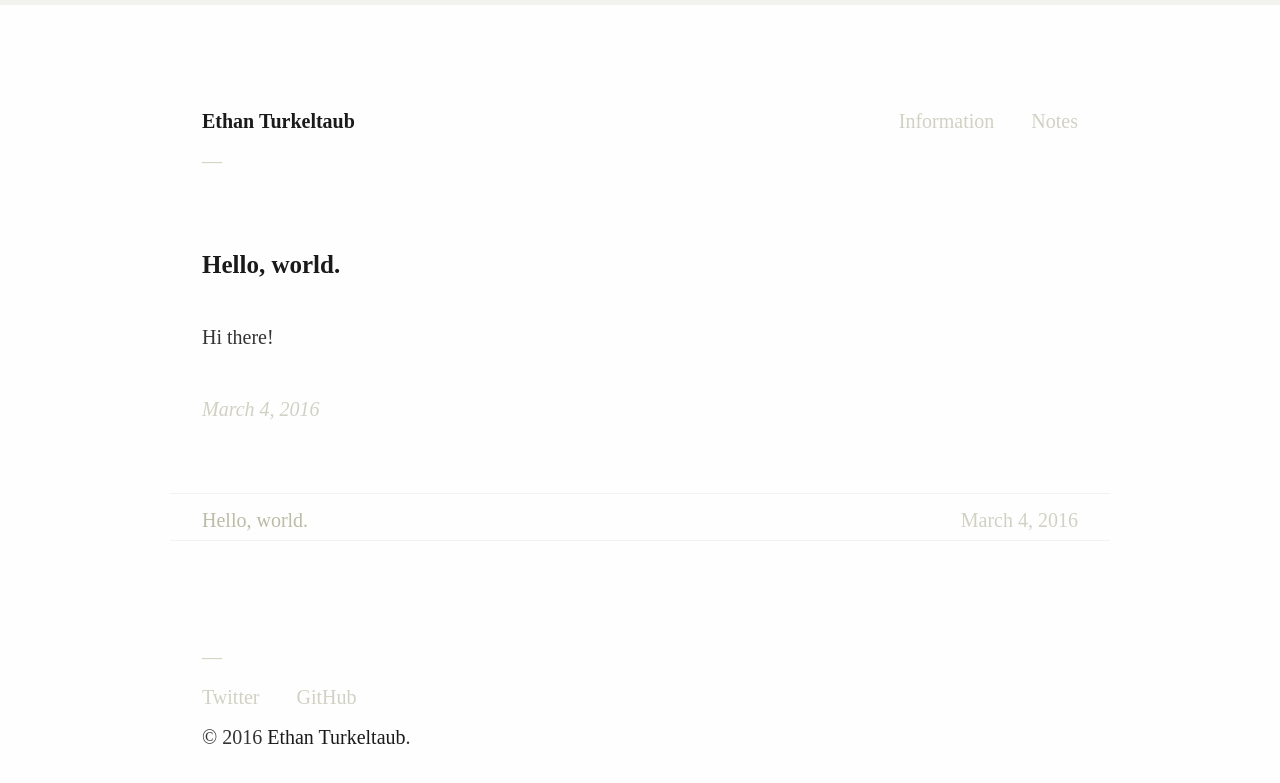
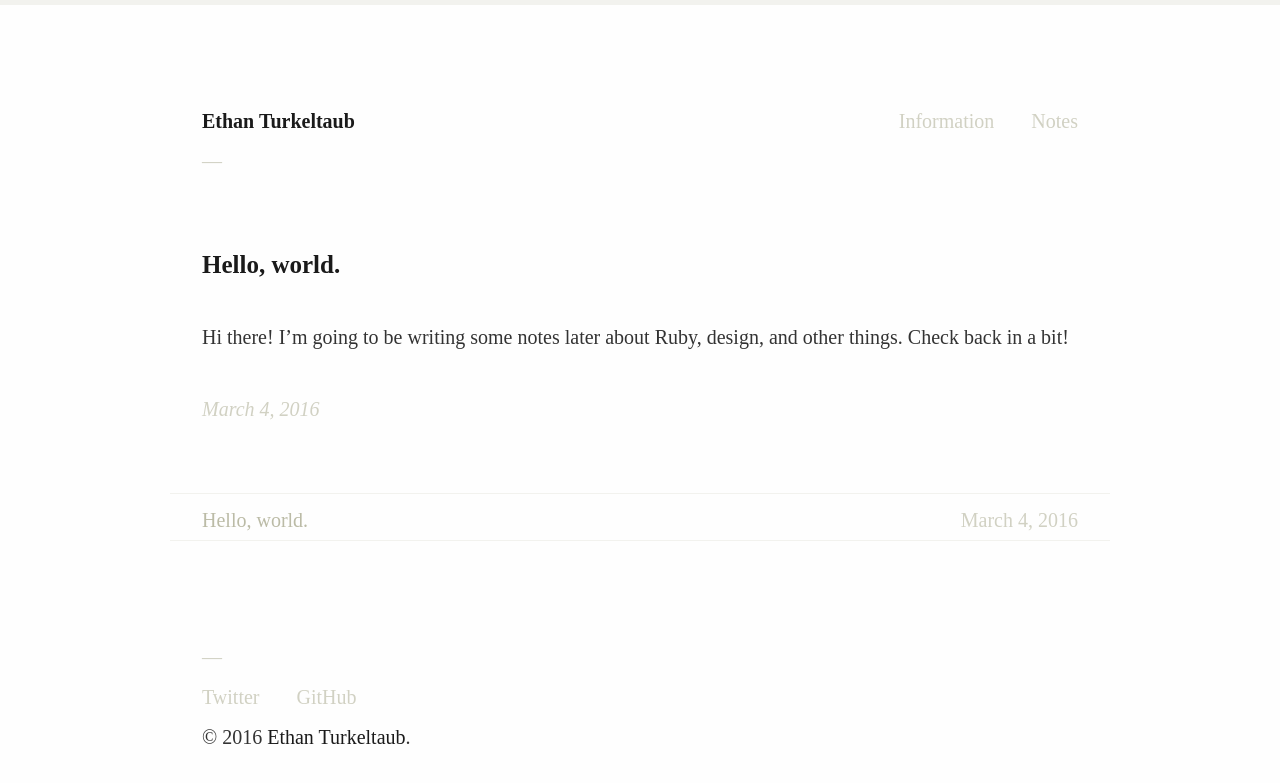
Before and after one commit to ethnt/ethnt.me, a Jekyll site: the page built from _posts/2016-03-04-hello-world.markdown, in a window 1280 px wide. Shown: the top 783 px of the page. Built offline with Jekyll 4.4.1, drawn with Linux system fonts in a browser that asks for light colours.

Commit message:
Updated Hello World

```diff
--- a/_posts/2016-03-04-hello-world.markdown
+++ b/_posts/2016-03-04-hello-world.markdown
@@ -3,4 +3,4 @@ title: Hello, world.
 date: 2016-03-04 18:09:00 -05:00
 ---
 
-Hi there!
+Hi there! I'm going to be writing some notes later about Ruby, design, and other things. Check back in a bit!
```
